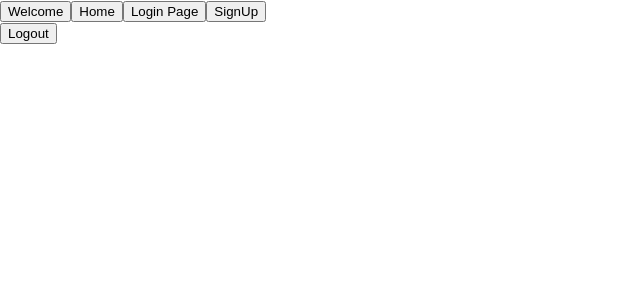
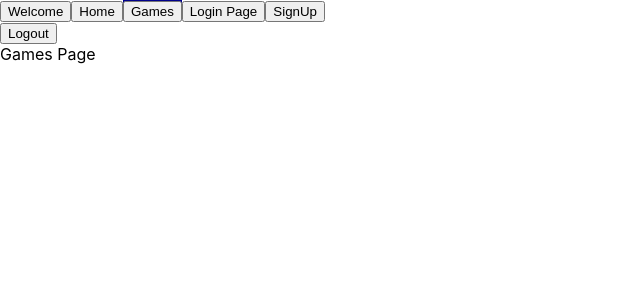
Before and after one commit to NewTechMike/save-point, a React (Create React App) app in the folder client/: page /games in a window 1280 px wide. Shown: the top 300 px of the page, without its empty margins (0-640 px from the left). Built offline with nearby package versions, Linux system fonts and the light colour scheme; no server answers.

Commit message:
Beginning Games component

```diff
--- a/client/src/components/App.js
+++ b/client/src/components/App.js
@@ -6,7 +6,7 @@ import SignUp from './SignUp';
 import Welcome from "./Welcome";
 import Home from './Home';
 import Login from './Login';
-
+import Games from './Games';
 
 function App() {
   const [count, setCount] = useState(0);
@@ -45,6 +45,9 @@ function App() {
           <Route path="/login">
             <Login />
           </Route>
+          <Route path="/games">
+            <Games />
+          </Route>
         </Switch>
       </div>
 
--- /dev/null
+++ b/client/src/components/Games.js
@@ -0,0 +1,10 @@
+import React from "react";
+
+function Games(){
+
+  return (
+    <div>Games Page</div>
+  )
+}
+
+export default Games;
--- a/client/src/components/NavBar.js
+++ b/client/src/components/NavBar.js
@@ -40,6 +40,16 @@ function NavBar({setUser}){
       </NavLink>
 
       <NavLink
+        to="/games"
+        activeStyle={{
+          background: "darkblue",
+        }}>
+        <button type="button">
+          Games
+        </button>
+      </NavLink>
+
+      <NavLink
         to="/login"
         activeStyle={{
           background: "darkblue",
```
Also changed, not shown: 2 other files (tests, documents, lock files or other folders).
